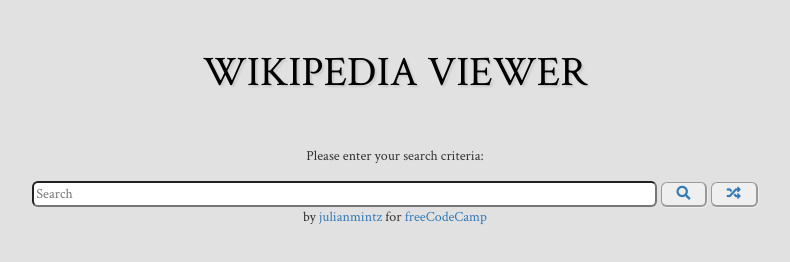
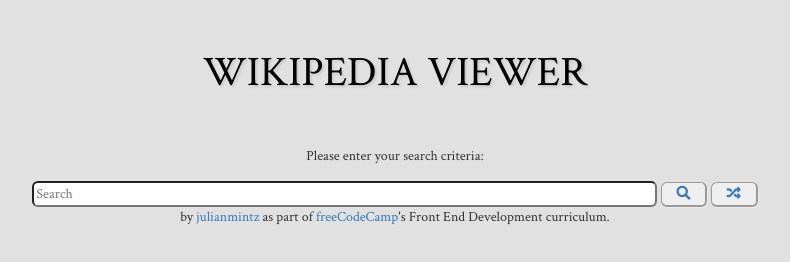
Before and after one commit to corrinachow/freeCodeCamp, a plain HTML site: page Projects/wiki-viewer/index.html in a window 1280 px wide. Shown: the whole page, without its empty margins (245-1035 px from the left). Drawn offline with nearby package versions, Linux system fonts and the light colour scheme.

Commit message:
Edit footer

```diff
--- a/Projects/wiki-viewer/index.html
+++ b/Projects/wiki-viewer/index.html
@@ -23,6 +23,5 @@
     <script src="./script.js"></script>
 
   </body>
-  <div class="footer"> by <a href="https://github.com/julianmintz" target="blank">julianmintz</a> for <a href="https://www.freecodecamp.org" target="blank">freeCodeCamp</a>
-  </div>
+  <div class="footer"> by <a href="https://github.com/julianmintz" target="blank">julianmintz</a> as part of <a href="https://www.freecodecamp.org" target="blank">freeCodeCamp</a>'s Front End Development curriculum.</div>
 </html>
```
